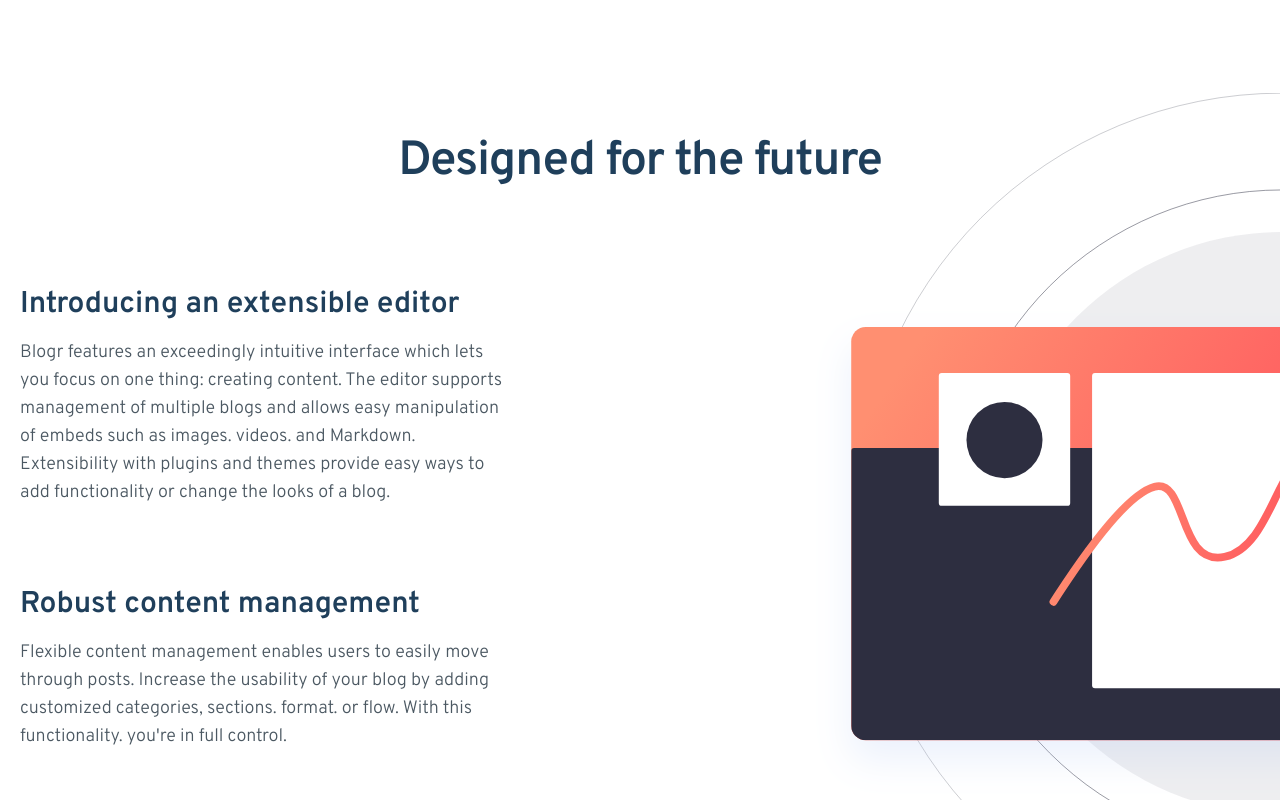
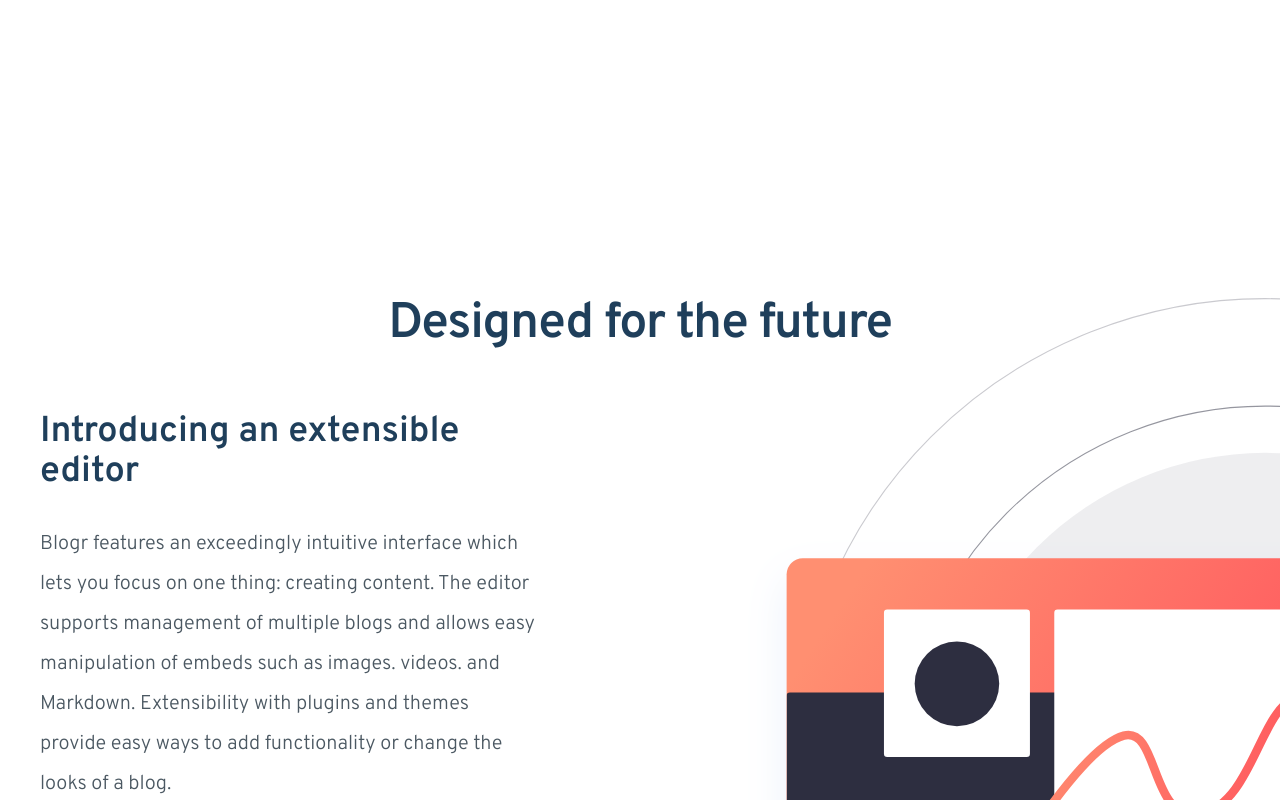
Before and after one commit to Md-Talim/bloggr-landing-page, a React (Vite) app: page / in a window 1280 px wide. Shown: the part 680-1480 px from the top of the page. Built offline with nearby package versions, Linux system fonts and the light colour scheme.

Commit message:
Fix the overview section image issue

```diff
--- a/src/sections/Overview.tsx
+++ b/src/sections/Overview.tsx
@@ -7,9 +7,11 @@ const Description = ({
   label: string;
   description: string;
 }) => (
-  <div className="space-y-4">
-    <h3 className="text-3xl font-semibold text-veryDarkBlue">{label}</h3>
-    <p className="text-veryDarkGrayishBlue max-w-[55ch] leading-relaxed md:text-lg">
+  <div className="space-y-8">
+    <h3 className="text-3xl xl:text-4xl font-semibold text-veryDarkBlue">
+      {label}
+    </h3>
+    <p className="text-veryDarkGrayishBlue max-w-[55ch] !leading-loose md:text-lg xl:text-xl">
       {description}
     </p>
   </div>
@@ -17,19 +19,20 @@ const Description = ({
 
 const Overview = () => {
   return (
-    <section className="my-28 space-y-10 text-center overflow-y-clip overflow-x-hidden md:text-left px-5">
-      <h2 className="text-4xl md:text-5xl md:translate-y-full tracking-tight font-bold text-center text-veryDarkBlue">
+    <section className="pt-40 pb-60 space-y-28 text-center overflow-y-hidden overflow-x-hidden md:text-left px-10">
+      <h2 className="text-4xl xl:text-[50px] md:text-5xl md:translate-y-full tracking-tight font-bold text-center text-veryDarkBlue">
         Designed for the future
       </h2>
 
       <div className="Container flex -mt-40 flex-col md:flex-row-reverse container md:justify-between items-center gap-10">
-        <div className="md:translate-x-1/2 md:scale-125">
+        <div className="md:translate-x-1/2 md:scale-150 overflow-visible">
           <img
             src="/images/illustration-editor-desktop.svg"
             alt="Illustrator editor"
+            className="overflow-visible"
           />
         </div>
-        <div className="space-y-8 md:space-y-20">
+        <div className="space-y-8 md:space-y-24">
           {info.map(({ label, description }) => (
             <Description key={label} label={label} description={description} />
           ))}
```
